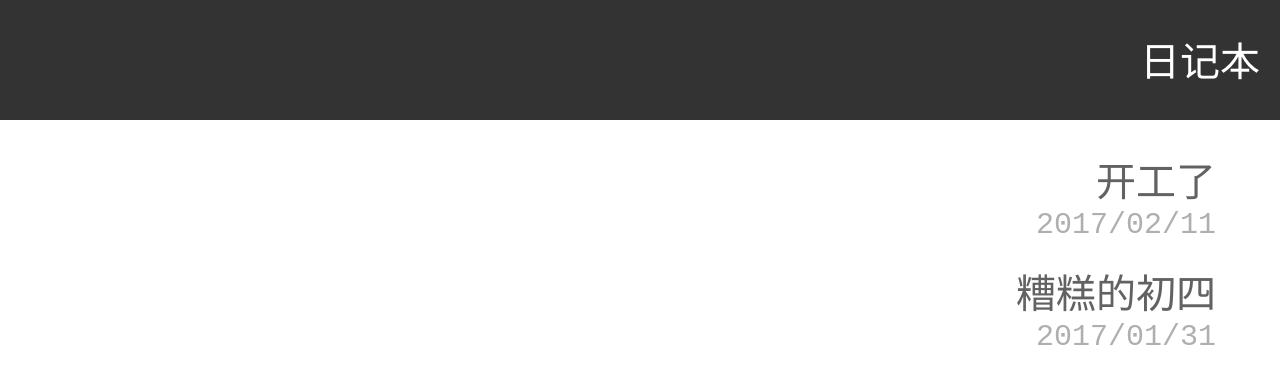
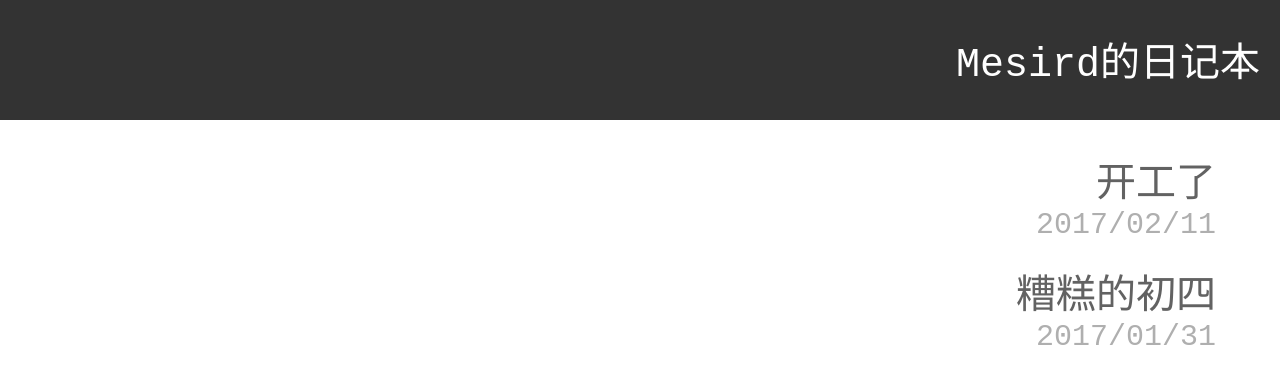
Before and after one commit to MESIRD/mesird.github.io, a Jekyll site: the page diary/index.html, which Jekyll copies as it is, in a window 1280 px wide. Shown: the top 384 px of the page. Built offline with Jekyll 4.4.1, drawn with Linux system fonts in a browser that asks for light colours.

Commit message:
add name

```diff
--- a/diary/index.html
+++ b/diary/index.html
@@ -64,7 +64,7 @@
 	<body>
 		<div class='header'>
 			<div class='header-container'>
-				<p class='title'>日记本</p>
+				<p class='title'>Mesird的日记本</p>
 			</div>
 		</div>
 		<div class='list-block'>
```
